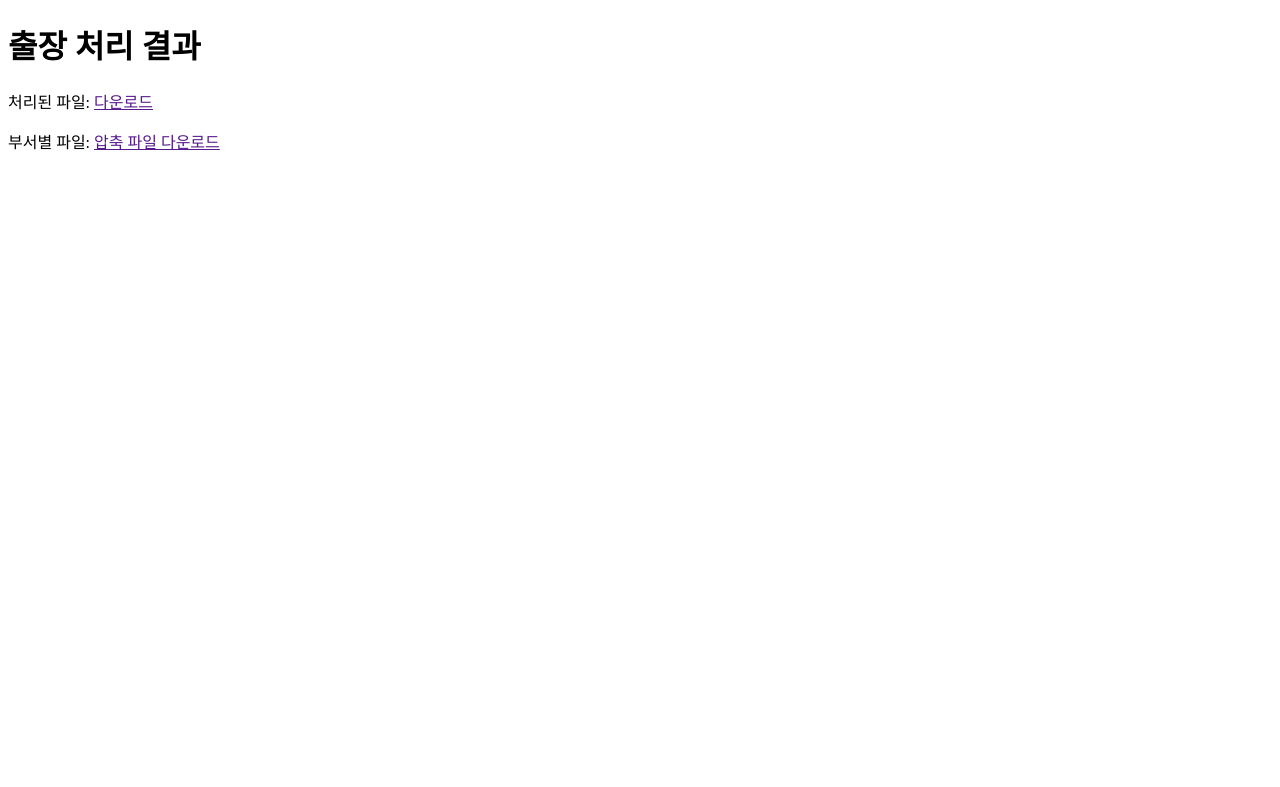
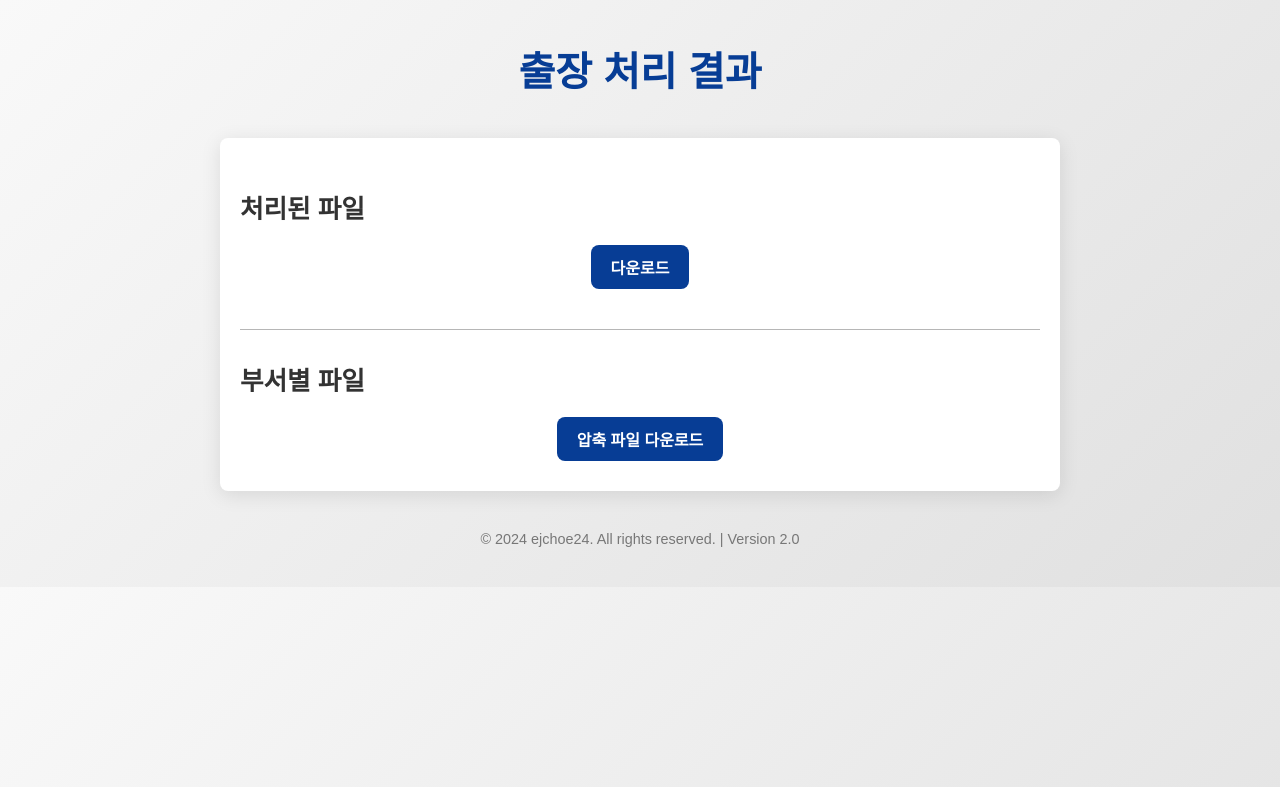
Before and after one commit to eunju-choe/bepa-sup, a Flask app: template templates/trip_result.html in a window 1280 px wide. Shown: the top 787 px of the page. Run offline with Flask 3, Linux system fonts and the light colour scheme; the template is opened without the code that fills it, so the values that code supplies are empty.

Commit message:
디자인 수정

```diff
--- a/templates/trip_result.html
+++ b/templates/trip_result.html
@@ -1,13 +1,77 @@
-<!-- templates/trip_result.html -->
 <!DOCTYPE html>
 <html lang="ko">
 <head>
     <meta charset="UTF-8">
+    <meta name="viewport" content="width=device-width, initial-scale=1.0">
     <title>출장 처리 결과</title>
+    <style>
+        body {
+            font-family: 'Noto Sans KR', sans-serif;
+            margin: 0;
+            padding: 0 40px;
+            background: linear-gradient(135deg, #f9f9f9, #e0e0e0);
+            color: #333;
+        }
+        h1 {
+            text-align: center;
+            color: #073D95;
+            margin: 40px 0;
+            font-size: 2.5em;
+        }
+        h2 {
+            margin: 30px 0 10px;
+            color: #333;
+            text-align: justify;
+            font-size: 1.6em;
+        }
+        .divider {
+            height: 1px;
+            background-color: #b6b6b6;
+            margin: 30px 0;
+        }
+        .container {
+            max-width: 800px;
+            margin: 0 auto;
+            background-color: #fff;
+            padding: 20px;
+            border-radius: 8px;
+            box-shadow: 0 4px 20px rgba(0, 0, 0, 0.1);
+            text-align: center;
+        }
+        a {
+            display: inline-block;
+            margin: 10px 0;
+            padding: 10px 20px;
+            color: #fff;
+            background-color: #073D95;
+            text-decoration: none;
+            border-radius: 8px;
+            font-weight: bold;
+            transition: background-color 0.3s, transform 0.3s;
+        }
+        a:hover {
+            background-color: #004494;
+            transform: scale(1.05);
+        }
+        footer {
+            text-align: center;
+            margin: 40px 0;
+            font-size: 0.9em;
+            color: #777;
+        }
+    </style>
 </head>
 <body>
     <h1>출장 처리 결과</h1>
-    <p>처리된 파일: <a href="{{ output_path }}">다운로드</a></p>
-    <p>부서별 파일: <a href="{{ zip_file_path }}">압축 파일 다운로드</a></p>
+    <div class="container">
+        <h2>처리된 파일</h2>
+        <a href="{{ url_for('download_trip_file', file_name=output_path) }}">다운로드</a>
+        <div class="divider"></div>
+        <h2>부서별 파일</h2>
+        <a href="{{ url_for('download_zip', zip_file_name=zip_file_path) }}">압축 파일 다운로드</a>
+    </div>
+    <footer>
+        &copy; 2024 ejchoe24. All rights reserved. | Version 2.0
+    </footer>
 </body>
 </html>
```
